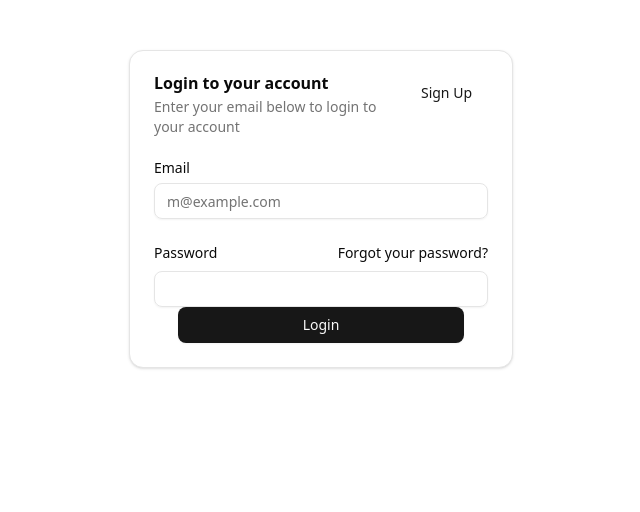
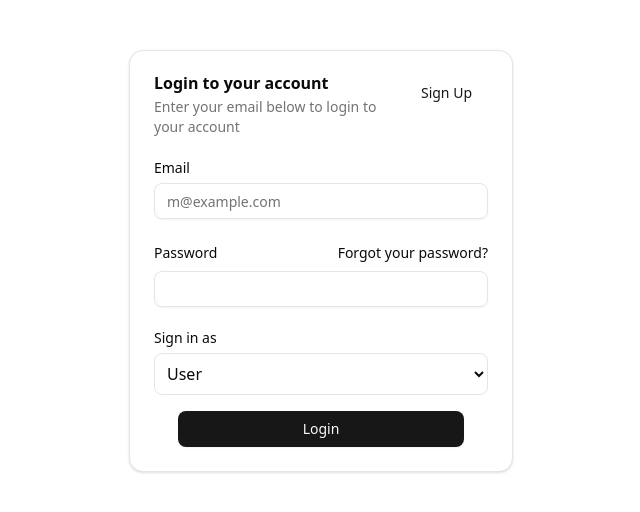
Before and after one commit to tejasgadge2504/Reefresh, a React (Vite) app in the folder client/: page / in a window 1280 px wide. Shown: the top 512 px of the page, without its empty margins (319-959 px from the left). Built offline with nearby package versions, Linux system fonts and the light colour scheme.

Commit message:
updated ui

```diff
--- a/client/src/App.jsx
+++ b/client/src/App.jsx
@@ -4,6 +4,7 @@ import { Route, Routes } from 'react-router-dom'
 import LandingpageUser from './pages/LandingpageUser/LandingpageUser'
 import Dashboard from './pages/Admin/Dashboard/Dashboard'
 import CreateEvent from './pages/Admin/Events/CreateEvent'
+import DashboardSA from './pages/SuperAdmin/DashboardSA'
 
 
 const App = () => {
@@ -15,6 +16,8 @@ const App = () => {
         {/* <Route path="/" element={<LandingpageUser />} /> */}
         <Route path="/dashboard" element={<Dashboard />} />
         <Route path="/create-event" element={<CreateEvent />} />
+        <Route path="/superadminDashboard" element={<DashboardSA />} />
+
       </Routes>
     </div>
   );
--- a/client/src/pages/Auth/Login/LoginUser.jsx
+++ b/client/src/pages/Auth/Login/LoginUser.jsx
@@ -17,17 +17,21 @@ import { useNavigate } from "react-router-dom";
 export function CardDemo() {
   const [email, setEmail] = useState("");
   const [password, setPassword] = useState("");
+  const [role, setRole] = useState("user"); // 👈 default role
   const navigate = useNavigate();
 
   useEffect(() => {
     const storedUser = localStorage.getItem("user");
     const user = JSON.parse(storedUser);
 
-    if (storedUser && user.role == "user") {
+    if (storedUser && user.role === "user") {
       navigate("/landPageUser");
-    } else if (storedUser && user.role == "admin") {
+    } else if (storedUser && user.role === "admin") {
       navigate("/dashboard");
+    } else if (storedUser && user.role === "s_admin") {
+      navigate("/superadminDashboard");
     }
+
   }, [navigate]);
 
   const handleSubmit = async (e) => {
@@ -37,7 +41,7 @@ export function CardDemo() {
       const response = await axios.post("https://reefresh.onrender.com/login", {
         username: email,
         password: password,
-        role: "admin",
+        role: role, // 👈 use selected role
       });
 
       const data = response.data;
@@ -45,13 +49,15 @@ export function CardDemo() {
       if (data.success) {
         console.log("Login successful", data.msg);
         localStorage.setItem("user", JSON.stringify(data.user));
-        if (data.user.role == "user") {
+        if (data.user.role === "user") {
           navigate("/landPageUser");
-        } else if (data.user.role == "admin") {
+        } else if (data.user.role === "admin") {
           navigate("/dashboard");
+        } else if (data.user.role === "s_admin") {
+          navigate("/superadminDashboard");
         }
       } else {
-        alert("Login failed", data.msg);
+        alert("Login failed: " + data.msg);
       }
     } catch (error) {
       console.log("Error:", error);
@@ -60,8 +66,8 @@ export function CardDemo() {
   };
 
   return (
-    <div className="w-screen flex justify-center items-center h-auto ">
-      <Card className="w-full max-w-sm ">
+    <div className="w-screen flex justify-center items-center h-auto">
+      <Card className="w-full max-w-sm">
         <CardHeader>
           <CardTitle>Login to your account</CardTitle>
           <CardDescription>
@@ -85,6 +91,7 @@ export function CardDemo() {
                   required
                 />
               </div>
+
               <div className="grid gap-2">
                 <div className="flex items-center">
                   <Label htmlFor="password">Password</Label>
@@ -103,14 +110,28 @@ export function CardDemo() {
                   onChange={(e) => setPassword(e.target.value)}
                 />
               </div>
+
+              {/* 👇 Role Selector */}
+              <div className="grid gap-2">
+                <Label htmlFor="role">Sign in as</Label>
+                <select
+                  id="role"
+                  value={role}
+                  onChange={(e) => setRole(e.target.value)}
+                  className="border p-2 rounded-md"
+                  required
+                >
+                  <option value="user">User</option>
+                  <option value="admin">Admin</option>
+                  <option value="s_admin">Super Admin</option>
+                </select>
+              </div>
             </div>
-            <CardFooter className="flex-col gap-2">
+
+            <CardFooter className="flex-col gap-2 mt-4">
               <Button type="submit" className="w-full">
                 Login
               </Button>
-              {/* <Button variant="outline" className="w-full">
-          Login with Google
-        </Button> */}
             </CardFooter>
           </form>
         </CardContent>
--- a/client/src/pages/Home/Navbar/Navbar.jsx
+++ b/client/src/pages/Home/Navbar/Navbar.jsx
@@ -52,7 +52,7 @@ const Navbar = () => {
             ))}
           </NavigationMenuList>
         </NavigationMenu>
-        <Button onClick={()=>{handleLogout}}>Logout</Button>
+        <Button onClick={handleLogout}>Logout</Button>
       </div>
     </header>
   );
--- /dev/null
+++ b/client/src/pages/SuperAdmin/DashboardSA.jsx
@@ -0,0 +1,26 @@
+import React, { useEffect } from 'react'
+import NavbarPostLogin from '../Home/NavbarPostLogin/NavbarPostLogin'
+import { useNavigate } from 'react-router-dom';
+
+const DashboardSA = () => {
+
+
+const user = JSON.parse(localStorage.getItem("user"));
+const navigate = useNavigate();
+
+ useEffect(() => {
+    if (!user) {
+      navigate("/");
+    }
+  }, [user, navigate]);
+
+
+  return (
+    <div>
+        <NavbarPostLogin/>
+        <p>super admin</p>
+    </div>
+  )
+}
+
+export default DashboardSA
```
Also changed, not shown: 1 other file (tests, documents, lock files or other folders).
